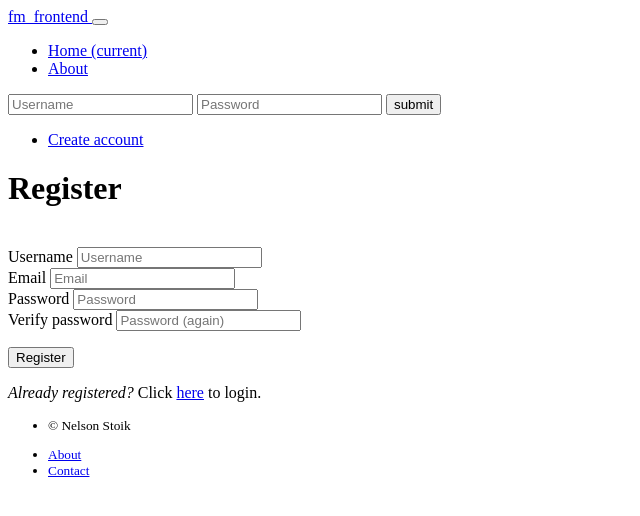
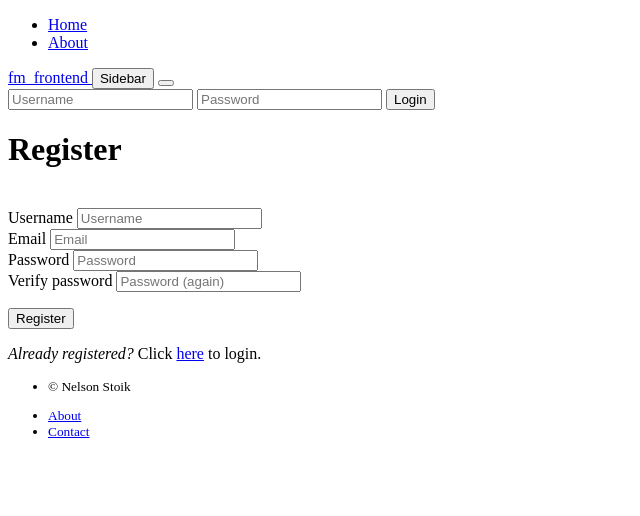
Before and after one commit to nstoik/fm_frontend, a Flask app: template fm_frontend/templates/public/register.html in a window 1280 px wide. Shown: the top 516 px of the page, without its empty margins (0-640 px from the left). Run offline with Flask 2, Linux system fonts and the light colour scheme; the template is opened without the code that fills it: values that come from a table or form of the project are taken from there, others are empty; parts of the project's set-up code (start-up, migrations or seed data) failed here and were passed over; some libraries are stand-ins or nearby versions.

Commit message:
layout base

```diff
--- a/assets/css/style.css
+++ b/assets/css/style.css
@@ -29,7 +29,7 @@
 
 .navbar-form input[type="text"],
 .navbar-form input[type="password"] {
-  width: 180px;
+  width: 100px;
 }
 
 
--- a/assets/js/main.js
+++ b/assets/js/main.js
@@ -9,6 +9,7 @@
 require('font-awesome-webpack');
 require('popper.js');
 require('bootstrap');
+require('malihu-custom-scrollbar-plugin')
 
 // Your own code
 require('./plugins.js');
--- a/fm_frontend/templates/layout.html
+++ b/fm_frontend/templates/layout.html
@@ -1,33 +1,34 @@
-
-<!doctype html>
+<!DOCTYPE html>
+<html>
 <head>
     <meta charset="utf-8">
+    <meta name="viewport" content="width=device-width, initial-scale=1.0">
+    <meta http-equiv="X-UA-Compatible" content="IE=edge">
+    <meta name="description" content="{% block meta_description %}{% endblock %}">
+    <meta name="author" content="{% block meta_author %}{% endblock %}">
 
     <title>
         {% block page_title %}
             fm_frontend
         {% endblock %}
     </title>
-  <meta name="description" content="{% block meta_description %}{% endblock %}">
-  <meta name="author" content="{% block meta_author %}{% endblock %}">
-
-  <!-- Mobile viewport optimized: h5bp.com/viewport -->
-  <meta name="viewport" content="width=device-width">
 
     {{ stylesheet_tag('main_css') | safe }}
 
-  {% block css %}{% endblock %}
+    <!-- Scrollbar Custom CSS -->
+    <link rel="stylesheet" href="https://cdnjs.cloudflare.com/ajax/libs/malihu-custom-scrollbar-plugin/3.1.5/jquery.mCustomScrollbar.min.css">
+</head>
 
-</head>
 <body class="{% block body_class %}{% endblock %}">
 {% block body %}
+    <div class="wrapper">
         {% with form=form  %}
         {% include "nav.html" %}
         {% endwith %}
-
+        <div id="content">
+            <!-- Page Content  -->
             <header>{% block header %}{% endblock %}</header>
             <div class="{% block content_class %}container{% endblock content_class %}">
-
                 <div role="main">
                     {% with messages = get_flashed_messages(with_categories=true) %}
                         {% if messages %}
@@ -46,15 +47,16 @@
 
                     {% block content %}{% endblock %}
                 </div>
-
             </div><!-- end container -->
-
             {% include "footer.html" %}
+        </div>
+    </div>
 
     <!-- JavaScript at the bottom for fast page loading -->
     {{ javascript_tag('main_js') | safe }}
     {% block js %}{% endblock %}
     <!-- end scripts -->
-{% endblock %}
+
+    {% endblock %}<!-- end body block -->
 </body>
 </html>
--- a/fm_frontend/templates/nav.html
+++ b/fm_frontend/templates/nav.html
@@ -1,48 +1,47 @@
-<nav class="navbar navbar-expand-lg navbar-dark bg-dark fixed-top">
-  <a class="navbar-brand" href="{{ url_for('public.home') }}">
-    fm_frontend
-  </a>
-  <button class="navbar-toggler" type="button" data-toggle="collapse" data-target="#navbarSupportedContent" aria-controls="navbarSupportedContent"
-    aria-expanded="false" aria-label="Toggle navigation">
-    <span class="navbar-toggler-icon"></span>
-  </button>
-
-  <div class="collapse navbar-collapse" id="navbarSupportedContent">
+<!-- Sidebar  -->
+<nav class="navbar navbar-dark bg-dark" id="sidebar">
     <ul class="navbar-nav mr-auto">
         <li class="nav-item active">
-        <a class="nav-link" href="{{ url_for('public.home') }}">Home
-          <span class="sr-only">(current)</span>
-        </a>
+            <a class="nav-link" href="{{ url_for('public.home') }}">Home</a>
         </li>
         <li class="nav-item">
             <a class="nav-link" href="{{ url_for('public.about') }}">About</a>
         </li>
     </ul>
+</nav>
+
+<!-- top navbar -->
+<nav class="navbar navbar-expand-md navbar-dark bg-dark fixed-top">
+    <a class="navbar-brand" href="{{ url_for('public.home') }}">
+        fm_frontend
+    </a>
+    <button type="button" id="sidebarCollapse" class="btn btn-primary mr-auto">
+        <i class="fa fa-align-left"></i>
+        <span>Sidebar</span>
+    </button>
+    <button class="navbar-toggler" type="button" data-toggle="collapse" data-target="#navbarSupportedContent" aria-controls="navbarSupportedContent" aria-expanded="false" aria-label="Toggle navigation">
+        <span class="navbar-toggler-icon"></span>
+    </button>
+
+    <div class="collapse navbar-collapse" id="navbarSupportedContent">
         {% if current_user and current_user.is_authenticated %}
-    <ul class="navbar-nav my-auto">
+        <ul class="navbar-nav my-auto ml-auto">
             <li class="nav-item active">
-        <a class="nav-link" href="{{ url_for('user.members') }}">Logged in as {{ current_user.username }}</a>
+                <a class="nav-link" href="{{ url_for('user.members') }}">{{ current_user.username }}</a>
             </li>
             <li class="nav-item">
                 <a class="nav-link" href="{{ url_for('public.logout') }}">
-          <i class="fa fa-sign-out"></i>
+                Logout &nbsp;<i class="fa fa-sign-out"></i>
                 </a>
             </li>
         </ul>
         {% elif form %}
-    <form class="form" id="loginForm" method="POST" action="/" role="login">
+        <form class="form form-inline ml-auto" id="loginForm" method="POST" action="/" role="login">
             <input type="hidden" name="csrf_token" value="{{ csrf_token() }}" />
-      <div class="input-group mb-2 mr-sm-2">
-        {{ form.username(placeholder="Username", class_="form-control mr-sm-1 my-auto") }} {{ form.password(placeholder="Password",
-        class_="form-control mr-sm-1 my-auto") }}
-        <button class="btn btn-light btn-primary m-auto" type="submit">submit</button>
-      </div>
+            {{ form.username(placeholder="Username", class_="form-control mr-1 mt-2") }}
+            {{ form.password(placeholder="Password", class_="form-control mr-1 mt-2") }}
+            <button class="btn btn-primary mt-2 ml-auto" type="submit">Login</button>
         </form>
-    <ul class="navbar-nav my-auto">
-      <li class="nav-item">
-        <a class="nav-link navbar-text" href="{{ url_for('public.register') }}">Create account</a>
-      </li>
-    </ul>
         {% endif %}
     </div><!-- /.navbar-collapse -->
 </nav>
--- a/package.json
+++ b/package.json
@@ -27,6 +27,7 @@
     "bootstrap": "^4.1.1",
     "font-awesome": "^4.7.0",
     "jquery": "^3.3.1",
+    "malihu-custom-scrollbar-plugin": "^3.1.5",
     "popper.js": "^1.14.3"
   },
   "devDependencies": {
--- a/webpack.config.js
+++ b/webpack.config.js
@@ -24,6 +24,7 @@
       path.join(__dirname, 'node_modules', 'font-awesome', 'css', 'font-awesome.css'),
       path.join(__dirname, 'node_modules', 'bootstrap', 'dist', 'css', 'bootstrap.css'),
       path.join(__dirname, 'assets', 'css', 'style.css'),
+      path.join(__dirname, 'assets', 'css', 'nav-style.css'),
     ],
   },
   output: {
```
Also changed, not shown: assets/css/nav-style.css (added, +63 -0 lines), assets/js/script.js (+14 -0 lines), package-lock.json. Lines whose indentation alone changed are shown as unchanged.
